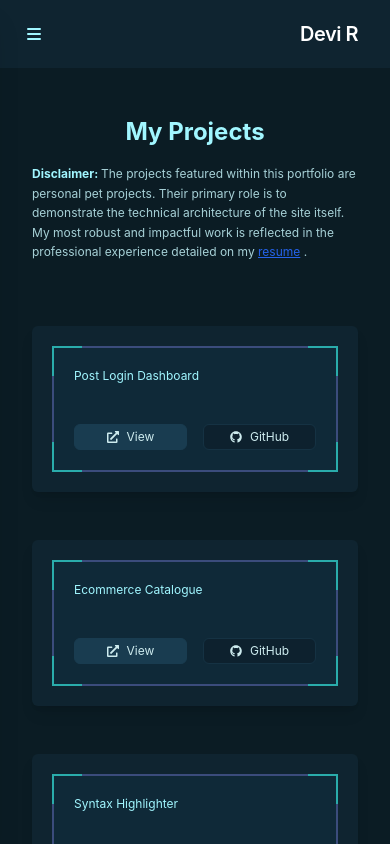
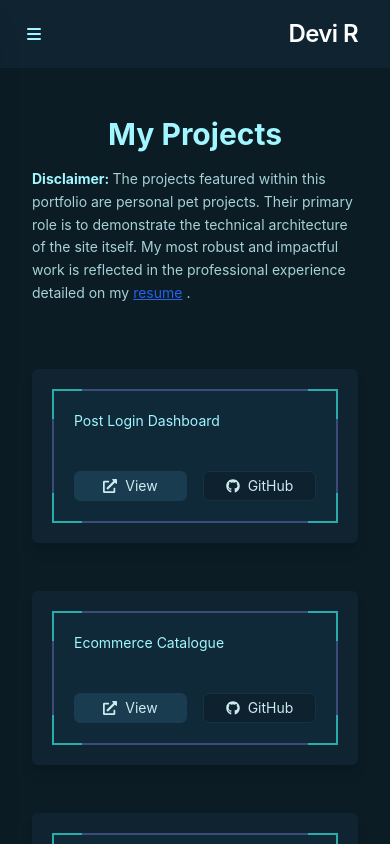
Before and after one commit to devi-r/React-Shell-Microfrontends-Portfolio, a React (Create React App) app: page /projects in a window 390 px wide. Built offline with nearby package versions, Linux system fonts and the light colour scheme.

Commit message:
chore: fixes

```diff
--- a/src/components/error/ErrorPage.js
+++ b/src/components/error/ErrorPage.js
@@ -23,23 +23,23 @@ const ErrorPage = ({ title, message, showRetry }) => {
       }}
     >
       <div className="text-[#A1F6FF] self-end flex items-center flex-col justify-center gap-4 max-w-[280px] md:max-w-[350px]">
-        <h1 className="text-left text-2xl md:text-4xl lg:text-6xl font-bold text-[#A1F6FF]">
+        <h1 className="text-left text-3xl md:text-4xl lg:text-6xl font-bold text-[#A1F6FF]">
           {title}
         </h1>
-        <p className="text-left text-sm md:text-base lg:text-xl text-[#A7D1D7] mt-4 mb-8 max-w-sm">
+        <p className="text-left text-base md:text-base lg:text-xl text-[#A7D1D7] mt-4 mb-8 max-w-sm">
           {message}
         </p>
         <div className="w-full flex gap-4">
           <button
             onClick={handleGoHome}
-            className="mx-auto flex justify-center items-center gap-2 w-1/2 bg-[#193C50] text-[#0F2430] border border-[#193C50] p-2 rounded-[1001px] font-semibold text-[#CDEBEE] text-sm md:text-base hover:opacity-80 transition-colors duration-200"
+            className="mx-auto flex justify-center items-center gap-2 w-1/2 bg-[#193C50] text-[#0F2430] border border-[#193C50] p-2 rounded-[1001px] font-semibold text-[#CDEBEE] text-base md:text-base hover:opacity-80 transition-colors duration-200"
           >
             Back to shell
           </button>
           {showRetry && (
             <button
               onClick={handleReload}
-              className="flex justify-center items-center gap-2 w-1/2 bg-[#0D212E] text-[#0F2430] border border-[#153243] p-2 rounded-[1000px] font-semibold text-[#CDEBEE] text-sm md:text-base hover:opacity-80 transition-colors duration-200"
+              className="flex justify-center items-center gap-2 w-1/2 bg-[#0D212E] text-[#0F2430] border border-[#153243] p-2 rounded-[1000px] font-semibold text-[#CDEBEE] text-base md:text-base hover:opacity-80 transition-colors duration-200"
             >
               Retry
             </button>
--- a/src/components/layout/Header.js
+++ b/src/components/layout/Header.js
@@ -13,7 +13,7 @@ const Header = ({ onMenuClick }) => {
       </button>
 
       <Link to={ROUTES.LANDING} className="flex items-center">
-        <h2 className="text-white text-xl lg:text-2xl font-semibold tracking-tight truncate">
+        <h2 className="text-white text-2xl lg:text-2xl font-semibold tracking-tight truncate">
           Devi R
         </h2>
       </Link>
--- a/src/components/layout/sidebar/SidebarHeader.js
+++ b/src/components/layout/sidebar/SidebarHeader.js
@@ -25,7 +25,7 @@ const SidebarHeader = ({
       </button>
       {!isCollapsed && (
         <Link to={ROUTES.LANDING} className="flex items-center">
-          <h2 className="text-white text-base lg:text-xl font-semibold tracking-tight truncate">
+          <h2 className="text-white text-lg lg:text-xl font-semibold tracking-tight truncate">
             Devi R
           </h2>
         </Link>
--- a/src/components/layout/sidebar/SidebarSection.js
+++ b/src/components/layout/sidebar/SidebarSection.js
@@ -16,13 +16,13 @@ const SidebarSection = ({
       <div className="flex items-center justify-between mb-4 h-6">
         {!isCollapsed && (
           <>
-            <h3 className="text-slate-400 text-xs md:text-sm font-semibold uppercase tracking-wider truncate">
+            <h3 className="text-slate-400 text-sm md:text-sm font-semibold uppercase tracking-wider truncate">
               {sectionTitle}
             </h3>
             {showViewAll && (
               <Link
                 to={viewAllPath}
-                className="text-[#A1F6FF] hover:opacity-80 text-xs md:text-sm font-medium transition-colors hover:underline truncate"
+                className="text-[#A1F6FF] hover:opacity-80 text-sm md:text-sm font-medium transition-colors hover:underline truncate"
               >
                 {viewAllLabel}
               </Link>
@@ -41,11 +41,11 @@ const SidebarSection = ({
                 rel="noopener noreferrer"
                 className="w-full flex items-center gap-3 py-2 rounded-lg transition-all duration-300 group relative text-slate-300 hover:text-white"
               >
-                <span className="text-sm md:text-base lg:text-xl flex-shrink-0">
+                <span className="text-base md:text-base lg:text-xl flex-shrink-0">
                   {item.icon}
                 </span>
                 {!isCollapsed && (
-                  <span className="text-xs md:text-sm font-medium truncate hover:opacity-80">
+                  <span className="text-sm md:text-sm font-medium truncate hover:opacity-80">
                     {item.label || item.title}
                   </span>
                 )}
@@ -59,11 +59,11 @@ const SidebarSection = ({
                     : "text-slate-300 hover:text-white"
                 }`}
               >
-                <span className="text-sm md:text-base lg:text-xl flex-shrink-0">
+                <span className="text-base md:text-base lg:text-xl flex-shrink-0">
                   {item.icon}
                 </span>
                 {!isCollapsed && (
-                  <span className="text-xs md:text-sm font-medium truncate hover:opacity-80">
+                  <span className="text-sm md:text-sm font-medium truncate hover:opacity-80">
                     {item.label || item.title}
                   </span>
                 )}
--- a/src/components/layout/sidebar/SidebarTooltip.js
+++ b/src/components/layout/sidebar/SidebarTooltip.js
@@ -6,7 +6,7 @@ const SidebarTooltip = ({ isVisible, position, text }) => {
 
   return createPortal(
     <div
-      className="fixed px-2 py-1 bg-slate-800 text-white text-xs md:text-sm rounded shadow-lg whitespace-nowrap z-[9999] pointer-events-none"
+      className="fixed px-2 py-1 bg-slate-800 text-white text-sm md:text-sm rounded shadow-lg whitespace-nowrap z-[9999] pointer-events-none"
       style={{
         top: position.top,
         left: position.left,
--- a/src/components/loader/RemoteLoader.js
+++ b/src/components/loader/RemoteLoader.js
@@ -68,7 +68,7 @@ export default function RemoteLoader() {
           />
         </svg>
 
-        <div className="text-base font-medium tracking-wider animate-pulse">
+        <div className="text-lg font-medium tracking-wider animate-pulse">
           Bootstrapping Module...
         </div>
       </div>
--- a/src/components/projects/Project.js
+++ b/src/components/projects/Project.js
@@ -9,8 +9,8 @@ const Project = ({ project }) => {
     <div className="min-w-0 bg-[#0F2430] p-5 rounded-[6px] shadow-lg overflow-hidden hover:shadow-xl transition-shadow duration-300">
       {/* Project Content */}
       <div className="p-6 fancy-border-box">
-        <h3 className="text-[#A1F6FF] text-xs md:text-base mb-3">{title}</h3>
-        <p className="text-[#A7D1D7] text-xs md:text-sm mb-10">{description}</p>
+        <h3 className="text-[#A1F6FF] text-sm md:text-base mb-3">{title}</h3>
+        <p className="text-[#A7D1D7] text-sm md:text-sm mb-10">{description}</p>
 
         {/* Action Buttons */}
         <div className="flex gap-4">
@@ -19,17 +19,17 @@ const Project = ({ project }) => {
               href={viewUrl}
               target="_blank"
               rel="noopener noreferrer"
-              className="flex justify-center items-center gap-2 w-1/2 bg-[#193C50] text-[#0F2430] border border-[#193C50] p-1 rounded-[6px] text-[#CDEBEE] text-xs md:text-sm lg:text-base hover:opacity-80 transition-colors duration-200"
+              className="flex justify-center items-center gap-2 w-1/2 bg-[#193C50] text-[#0F2430] border border-[#193C50] p-1 rounded-[6px] text-[#CDEBEE] text-sm md:text-sm lg:text-base hover:opacity-80 transition-colors duration-200"
             >
-              <FaExternalLinkAlt className="text-xs" />
+              <FaExternalLinkAlt className="text-sm" />
               View
             </a>
           ) : (
             <Link
               to={viewUrl}
-              className="flex justify-center items-center gap-2 w-1/2 bg-[#193C50] text-[#0F2430] border border-[#193C50] p-1 rounded-[6px] text-[#CDEBEE] text-xs md:text-sm lg:text-base hover:opacity-80 transition-colors duration-200"
+              className="flex justify-center items-center gap-2 w-1/2 bg-[#193C50] text-[#0F2430] border border-[#193C50] p-1 rounded-[6px] text-[#CDEBEE] text-sm md:text-sm lg:text-base hover:opacity-80 transition-colors duration-200"
             >
-              <FaExternalLinkAlt className="text-xs" />
+              <FaExternalLinkAlt className="text-sm" />
               View
             </Link>
           )}
@@ -37,9 +37,9 @@ const Project = ({ project }) => {
             href={githubUrl}
             target="_blank"
             rel="noopener noreferrer"
-            className="flex justify-center items-center gap-2 w-1/2 bg-[#0D212E] text-[#0F2430] border border-[#153243] p-1 rounded-[6px] text-[#CDEBEE] text-xs md:text-sm lg:text-base hover:opacity-80 transition-colors duration-200"
+            className="flex justify-center items-center gap-2 w-1/2 bg-[#0D212E] text-[#0F2430] border border-[#153243] p-1 rounded-[6px] text-[#CDEBEE] text-sm md:text-sm lg:text-base hover:opacity-80 transition-colors duration-200"
           >
-            <FaGithub className="text-xs" />
+            <FaGithub className="text-sm" />
             GitHub
           </a>
         </div>
--- a/src/components/projects/Projects.js
+++ b/src/components/projects/Projects.js
@@ -8,11 +8,11 @@ const Projects = () => {
       <div className="max-w-7xl mx-auto px-4 sm:px-6 lg:px-8">
         {/* Header */}
         <div className="text-center mb-12">
-          <h1 className="text-2xl md:text-3xl lg:text-4xl font-bold text-[#A1F6FF] mb-4">
+          <h1 className="text-3xl md:text-3xl lg:text-4xl font-bold text-[#A1F6FF] mb-4">
             My Projects
           </h1>
           <div className="flex justify-center px-4">
-            <p className="max-w-3xl text-left text-xs md:text-sm lg:text-base leading-relaxed">
+            <p className="max-w-3xl text-left text-sm md:text-sm lg:text-base leading-relaxed">
               <span className="font-bold text-[#A1F6FF]">Disclaimer: </span>
               <span className="text-[#A7D1D7]">
                 The projects featured within this portfolio are personal pet
@@ -43,7 +43,7 @@ const Projects = () => {
 
         {/* Footer Note */}
         <div className="text-center mt-16">
-          <p className="text-gray-500 text-xs md:text-sm">
+          <p className="text-gray-500 text-sm md:text-sm">
             More projects available on{" "}
             <a
               href="https://github.com/devi-r"
```
Also changed, not shown: src/components/landing/Landing.js (+5 -5 lines).
